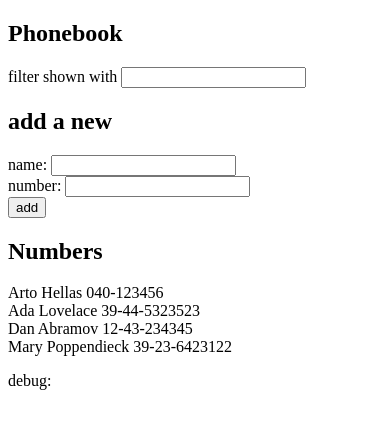
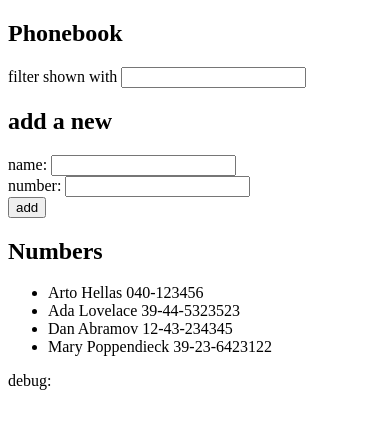
Before and after one commit to atif-hafeez/FullStackOpen, a React (Create React App) app in the folder phonebookapp/: page / in a window 390 px wide. Shown: the top 428 px of the page. Built offline with nearby package versions, Linux system fonts and the light colour scheme.

Commit message:
The phonebook step5 - Persons Component completed

```diff
--- a/phonebookapp/src/App.js
+++ b/phonebookapp/src/App.js
@@ -1,5 +1,4 @@
 import { useState } from 'react'
-import Persons from './components/Persons'
 
 const Filter = () => {
 
@@ -23,9 +22,17 @@ const PersonForm = ({newName, newNumber, onNameChange, onNumberChange, onFormSub
   )
 }
 
+const Persons = ({persons}) => {
+  console.log(persons)
+  return (
+    persons.map(person =>
+        <li key={person.name}>
+          {person.name} {person.number}
+        </li>
+    )
 
-
-
+  )
+}
 
 
 const App = () => {
@@ -105,13 +112,17 @@ const App = () => {
           />
 
         <h2>Numbers</h2>
-        {
+        <ul>
+          <Persons persons={personsToShow} />
+        </ul>
+
+        {/* {
           personsToShow.map( person =>
             <Persons
               key={person.name}
               person={person} />
           )
-        }
+        } */}
       </div>
       <div>
         <p>debug: {newName}</p>
--- a/phonebookapp/src/components/Persons.js
+++ /dev/null
@@ -1,10 +0,0 @@
-const Persons = ({person}) => {
-  return (
-    <>
-      <span>{person.name} {person.number}</span>
-      <br />
-    </>
-  )
-}
-
-export default Persons
```
